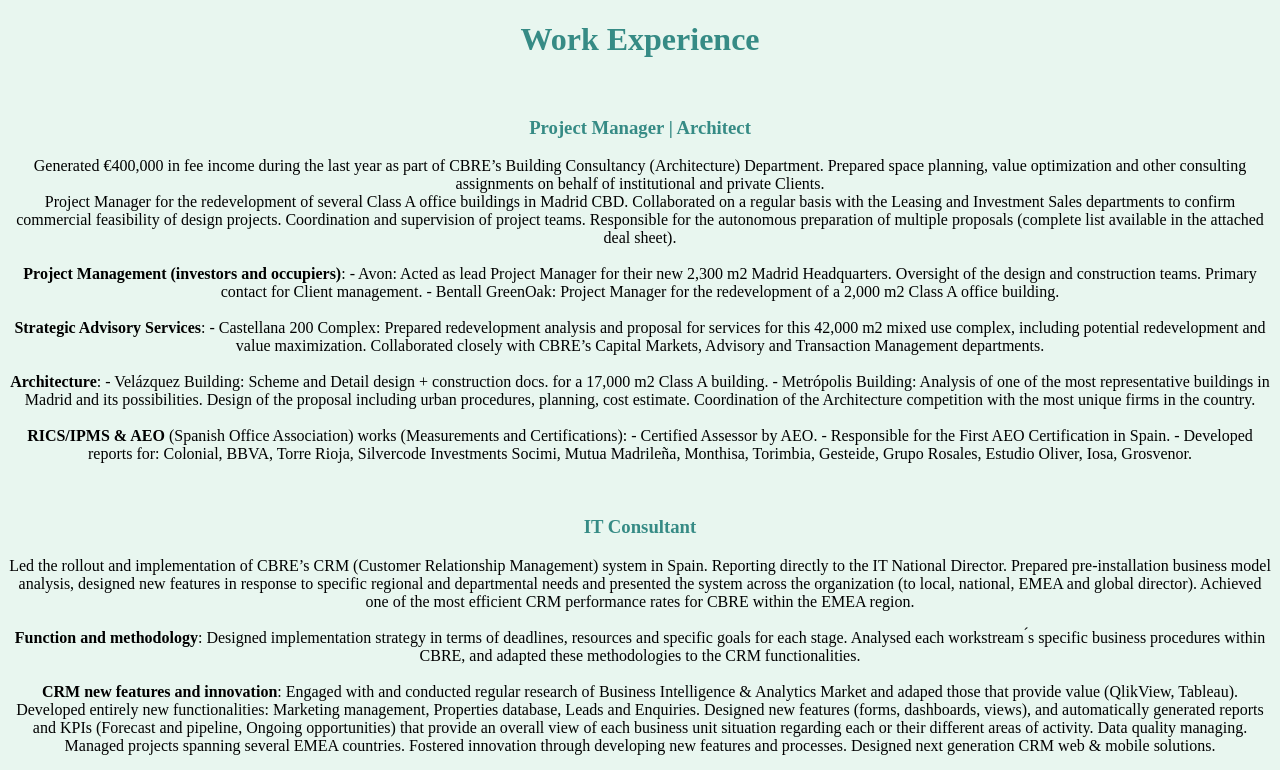
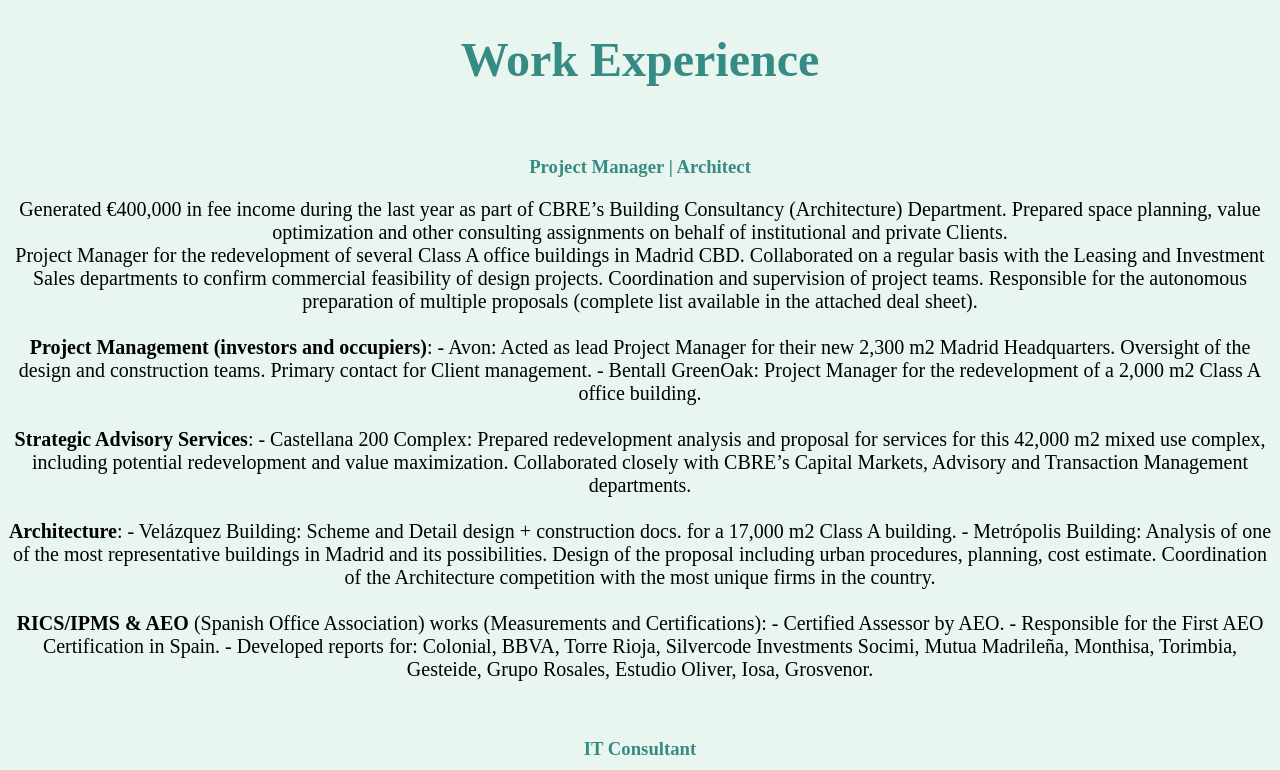
Before and after one commit to Anacabrero/cv, a plain HTML site: page Work_Experience.html in a window 1280 px wide. Shown: the top 770 px of the page. Drawn offline with Linux system fonts and the light colour scheme.

Commit message:
Add files via upload

```diff
--- a/Work_Experience.html
+++ b/Work_Experience.html
@@ -5,6 +5,9 @@
   <meta charset="utf-8">
   <title>Work Experience</title>
   <link rel="stylesheet" href="css/styles.css">
+  <style>
+    p {font-size: 20px; font-family: "Futura lt bt"}
+  </style>
 </head>
 
 
--- a/css/styles.css
+++ b/css/styles.css
@@ -5,6 +5,7 @@
 
 h1{
 color: #368B85;
+font-size: 48px;
 }
 h3{
 color: #368B85;
```
